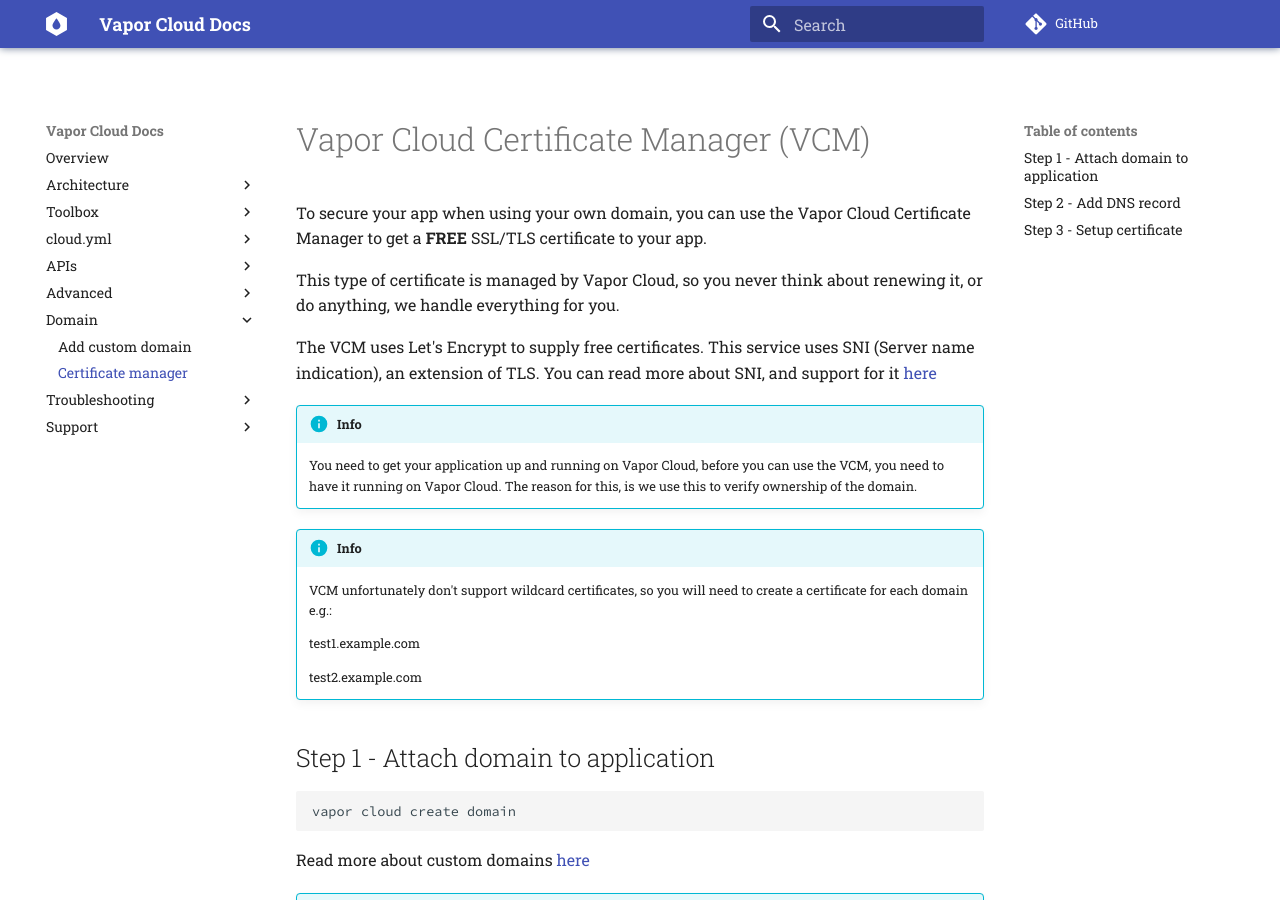
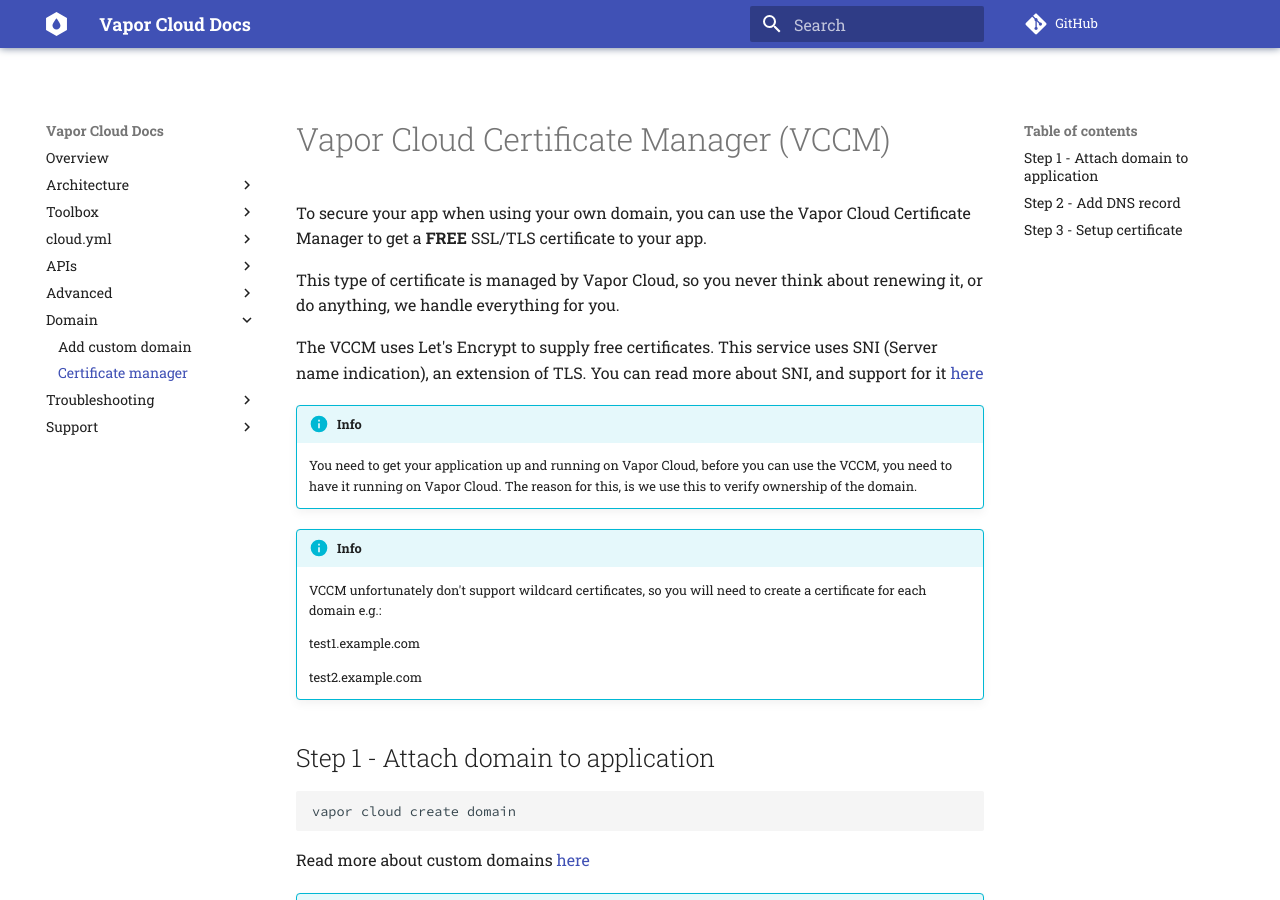
Before and after one commit to qutheory/cloud-documentation, an MkDocs documentation site: the page built from docs/custom-domain/certificate-manager.md, in a window 1280 px wide and 900 px high. Built offline with MkDocs 1.6.1 and Material for MkDocs 9.7.7, drawn with Linux system fonts in a browser that asks for light colours; comment, search, counter and statistics services are not loaded; old or Windows-style settings are respelled for this version of MkDocs.

Commit message:
Renaming VCM to VCCM

```diff
--- a/docs/custom-domain/certificate-manager.md
+++ b/docs/custom-domain/certificate-manager.md
@@ -1,17 +1,17 @@
-# Vapor Cloud Certificate Manager (VCM)
+# Vapor Cloud Certificate Manager (VCCM)
 
 To secure your app when using your own domain, you can use the Vapor Cloud Certificate Manager to get a **FREE** SSL/TLS certificate to your app.
 
 This type of certificate is managed by Vapor Cloud, so you never think about renewing it, or do anything, we handle everything for you.
 
-The VCM uses Let's Encrypt to supply free certificates. This service uses SNI (Server name indication), an extension of TLS. You can read more about SNI, and support for it [here](https://en.wikipedia.org/wiki/Server_Name_Indication)
+The VCCM uses Let's Encrypt to supply free certificates. This service uses SNI (Server name indication), an extension of TLS. You can read more about SNI, and support for it [here](https://en.wikipedia.org/wiki/Server_Name_Indication)
 
 !!! info
-    You need to get your application up and running on Vapor Cloud, before you can use the VCM, you need to have it running on Vapor Cloud.
+    You need to get your application up and running on Vapor Cloud, before you can use the VCCM, you need to have it running on Vapor Cloud.
     The reason for this, is we use this to verify ownership of the domain.
 
 !!! info
-    VCM unfortunately don't support wildcard certificates, so you will need to create a certificate for each domain e.g.:
+    VCCM unfortunately don't support wildcard certificates, so you will need to create a certificate for each domain e.g.:
 
     test1.example.com
 
```
Also changed, not shown: docs/toolbox/managing-your-apps.md (+1 -1 lines).
